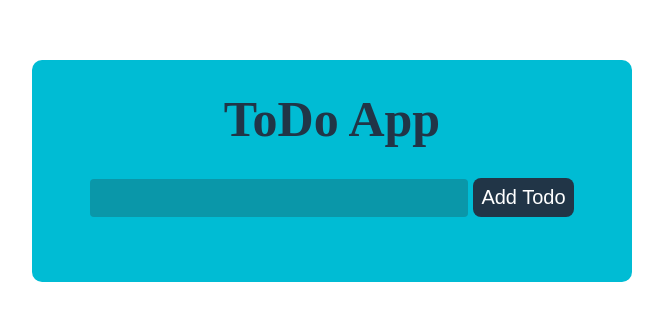
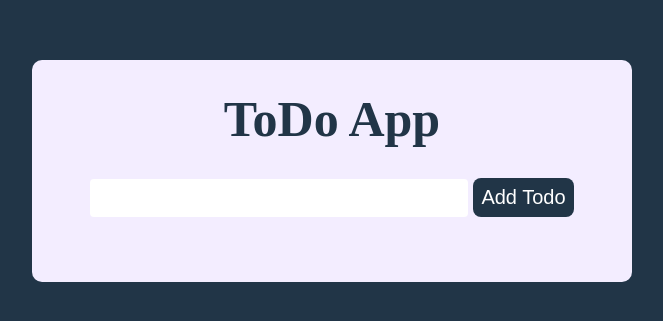
Before and after one commit to md-huda-mia/reduce-todo-app, a React (Vite) app: page / in a window 1280 px wide. Shown: the part 229-550 px from the top of the page, without its empty margins (308-971 px from the left). Built offline with nearby package versions, Linux system fonts and the light colour scheme.

Commit message:
set-enter-option

```diff
--- a/src/Hooks/useTodo.jsx
+++ b/src/Hooks/useTodo.jsx
@@ -30,6 +30,9 @@ const useTodo = () => {
   const deleteTodo = (id) => {
     dispatch({ type: "DELETE_TODO", payload: id });
   };
+  const removeAllTodos = () => {
+    dispatch({ type: "REMOVE_ALL_TODOS" });
+  };
   // saving data to local storage
   useEffect(() => {
     localStorage.setItem("todos", JSON.stringify(todos));
@@ -41,6 +44,7 @@ const useTodo = () => {
     toggleTodo,
     deleteTodo,
     editTodo,
+    removeAllTodos,
   };
 };
 
--- a/src/Reducer/todoReducer.jsx
+++ b/src/Reducer/todoReducer.jsx
@@ -23,6 +23,10 @@ export const todoReducer = (state, action) => {
       );
     case "DELETE_TODO":
       return state.filter((todo) => todo.id !== action.payload);
+
+    case "REMOVE_ALL_TODOS":
+      return [];
+
     default:
       return state;
   }
--- a/src/components/TodoApp.css
+++ b/src/components/TodoApp.css
@@ -1,6 +1,6 @@
 .todo_app {
   width: 600px;
-  background: #00bcd4;
+  background: #f3edff;
   padding: 30px;
   border-radius: 10px;
 }
@@ -11,8 +11,8 @@
 .input_box {
   margin-top: 30px;
 }
-.input_box > input {
-  background: #0a97a9;
+.input_box form > input {
+  background: #ffffff;
   border: none;
   height: 38px;
   width: 70%;
@@ -20,10 +20,10 @@
   border-radius: 4px;
   outline: none;
   font-size: 20px;
-  color: #fff;
+  color: #000;
   padding: 5px 10px;
 }
-.input_box > button {
+.input_box form > button {
   background: #213547;
   color: #fff;
   outline: none;
@@ -42,7 +42,7 @@ ul.text_list li {
   justify-content: space-between;
   gap: 10px;
   padding: 10px;
-  border-bottom: 1px solid #0a97a9;
+  border-bottom: 1px solid #d0c7e4;
 }
 
 ul.text_list li span {
@@ -63,3 +63,15 @@ ul.text_list li span {
   padding: 5px 10px;
   border-radius: 3px;
 }
+button.allDeleteBtn {
+  margin-top: 35px;
+  width: 100%;
+  border: none;
+  padding: 10px 0;
+  border-radius: 8px;
+  background: #213547;
+  color: #fff;
+  font-size: 20px;
+  text-transform: uppercase;
+  cursor: pointer;
+}
--- a/src/components/TodoApp.jsx
+++ b/src/components/TodoApp.jsx
@@ -4,7 +4,8 @@ import "./TodoApp.css";
 import useTodo from "../Hooks/useTodo";
 
 const TodoApp = () => {
-  const { todos, addTodo, toggleTodo, editTodo, deleteTodo } = useTodo();
+  const { todos, addTodo, toggleTodo, editTodo, deleteTodo, removeAllTodos } =
+    useTodo();
   const [newTodo, setNewTodo] = useState("");
   const [editingTodo, setEditingTodo] = useState(null);
 
@@ -25,23 +26,28 @@ const TodoApp = () => {
     setNewTodo(todoToEdit.text);
     setEditingTodo(id);
   };
-
+  const submitHandler = (e) => {
+    e.preventDefault();
+  };
   return (
     <div className="todo_app">
       <h1>ToDo App</h1>
       <div className="input_box">
+        <form onSubmit={submitHandler}>
           <input
             type="text"
             value={newTodo}
             onChange={(e) => setNewTodo(e.target.value)}
           />
-        <button onClick={handleAddTodo}>
+          <button type="submit" onClick={handleAddTodo}>
             {editingTodo ? "Edit" : "Add"} Todo
           </button>
+        </form>
       </div>
 
       <ul className="text_list">
         {todos.map((todo) => (
+          <>
             <li key={todo.id}>
               <div className="todo_text">
                 <input
@@ -62,8 +68,14 @@ const TodoApp = () => {
                 <button onClick={() => deleteTodo(todo.id)}>Delete</button>
               </div>
             </li>
+          </>
         ))}
       </ul>
+      {todos.length > 0 && (
+        <button className="allDeleteBtn" onClick={removeAllTodos}>
+          delete
+        </button>
+      )}
     </div>
   );
 };
--- a/src/index.css
+++ b/src/index.css
@@ -13,4 +13,5 @@ body {
   place-items: center;
   min-width: 320px;
   min-height: 100vh;
+  background: #213547;
 }
```
Lines whose indentation alone changed are shown as unchanged.
